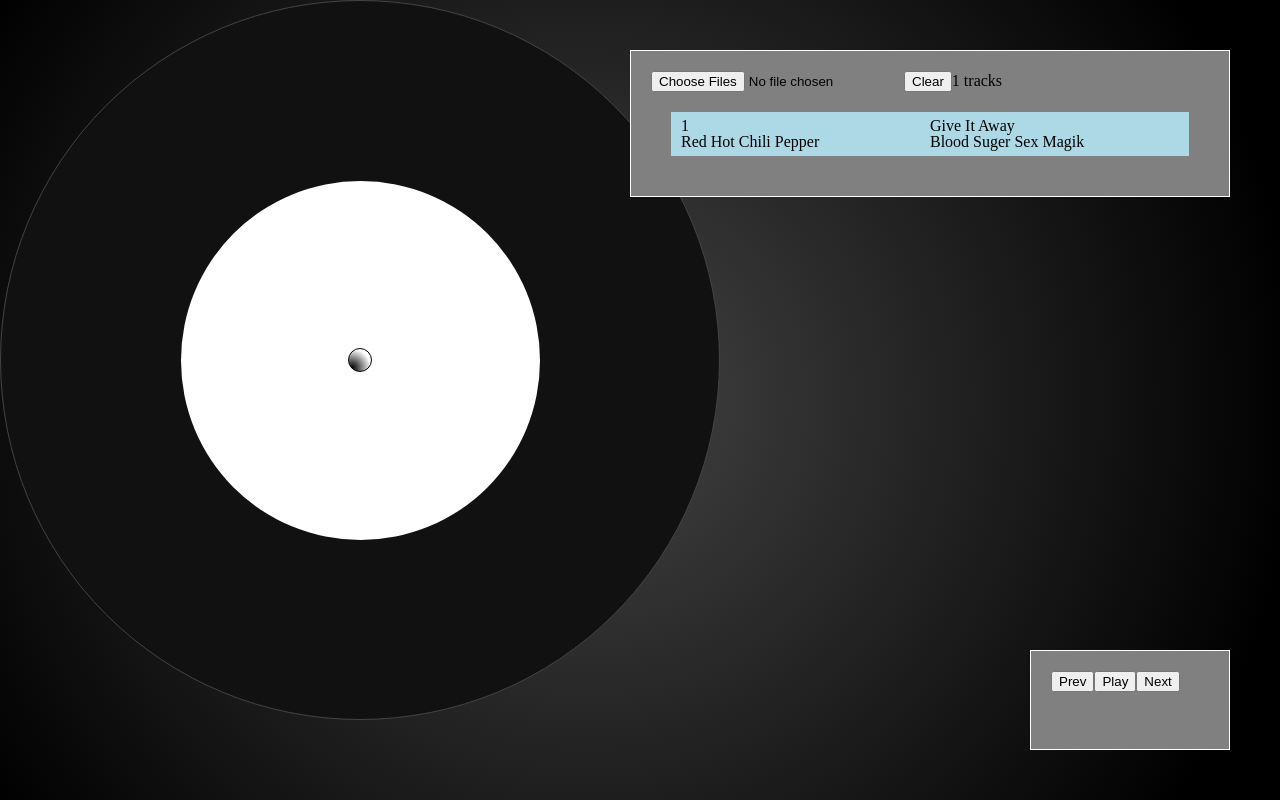
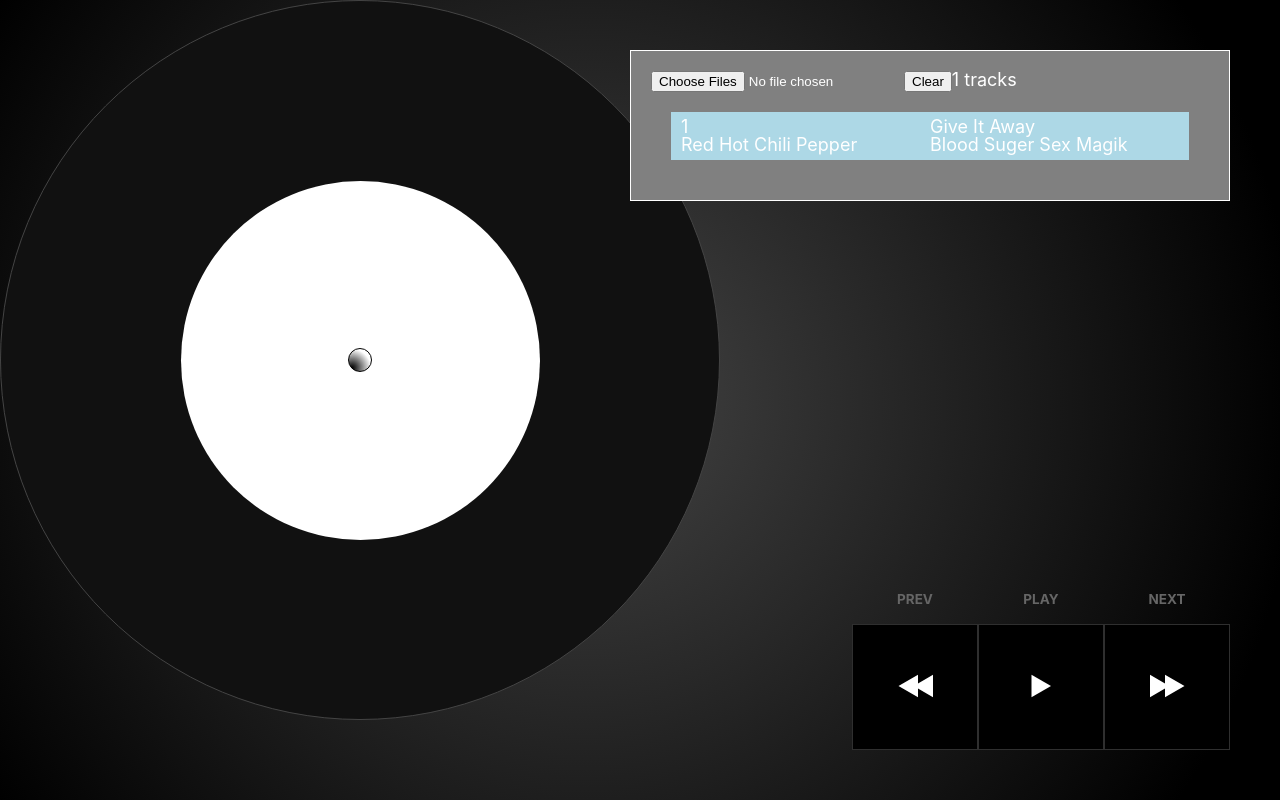
Before and after one commit to amitka/music-player, a React (Create React App) app: page / in a window 1280 px wide. Built offline with nearby package versions, Linux system fonts and the light colour scheme; no server answers.

Commit message:
player style

```diff
--- /dev/null
+++ b/src/Icons/Icons.js
@@ -0,0 +1,45 @@
+import React from "react";
+
+export const Play = (
+  <svg
+    width="20"
+    height="24"
+    xmlns="http://www.w3.org/2000/svg"
+    className="svg-icon"
+  >
+    <path d="M20 12L.5 23.258V.742L20 12z" />
+  </svg>
+);
+
+export const FastForward = (
+  <svg
+    width="35"
+    height="24"
+    fill="none"
+    xmlns="http://www.w3.org/2000/svg"
+    className="svg-icon"
+  >
+    <path
+      fill-rule="evenodd"
+      clip-rule="evenodd"
+      d="M15 9.402V.742L34.5 12 15 23.258v-8.66l-15 8.66V.742l15 8.66z"
+      fill="#fff"
+    />
+  </svg>
+);
+
+export const FastRewind = (
+  <svg
+    width="35"
+    height="24"
+    fill="none"
+    xmlns="http://www.w3.org/2000/svg"
+    className="svg-icon"
+  >
+    <path
+      fill-rule="evenodd"
+      clip-rule="evenodd"
+      d="M20 14.598v8.66L.5 12 20 .742v8.66l15-8.66v22.516l-15-8.66z"
+    />
+  </svg>
+);
--- a/src/components/Player/Player.js
+++ b/src/components/Player/Player.js
@@ -1,5 +1,7 @@
-import React from 'react';
-import { useMusicPlayer } from '../../hooks/useMusicPlayer';
+import React from "react";
+import { useMusicPlayer } from "../../hooks/useMusicPlayer";
+import * as Icons from "../../Icons/Icons";
+import className from "classnames";
 
 export const Player = () => {
   const {
@@ -12,11 +14,27 @@ export const Player = () => {
 
   return (
     <div className="player-container">
-      <button onClick={() => playPreviousTrack() }>Prev</button>
-      <button onClick={() => playTrack(currentTrackIndex) }>
-        { isPlaying ? "Pause" : "Play"}
-      </button>
-      <button onClick={() => playNextTrack() }>Next</button>
+      <div className="btn-wrapper" onClick={() => playPreviousTrack()}>
+        <label className="btn-lbl">Prev</label>
+        <div className="btn-box">
+          <span>{Icons.FastRewind}</span>
+        </div>
+      </div>
+      <div className="btn-wrapper">
+        <label className="btn-lbl">{isPlaying ? "Pause" : "Play"}</label>
+        <div
+          className={className("btn-box", { "is-playing": isPlaying })}
+          onClick={() => playTrack(currentTrackIndex)}
+        >
+          <span>{Icons.Play}</span>
+        </div>
+      </div>
+      <div className="btn-wrapper" onClick={() => playNextTrack()}>
+        <label className="btn-lbl">Next</label>
+        <div className="btn-box">
+          <span>{Icons.FastForward}</span>
+        </div>
+      </div>
     </div>
-  )
-}
+  );
+};
--- a/src/components/Player/Player.scss
+++ b/src/components/Player/Player.scss
@@ -1,11 +1,53 @@
+@import "../../style/shared.scss";
 //
 .player-container {
-  width: 200px;
-  height: 100px;
-  padding: 20px;
-  background-color: grey;
-  border: 1px solid white;
+  //width: 200px;
+  //height: 100px;
+  //padding: 20px;
   position: absolute;
   bottom: 50px;
   right: 50px;
+  display: flex;
+  flex-flow: row nowrap;
+  align-items: center;
+
+  .btn-wrapper {
+    display: flex;
+    flex-flow: column nowrap;
+    align-items: center;
+
+    .btn-lbl {
+      @include lbl-text-style();
+      padding: $global-spacing-gap 0px;
+    }
+
+    .btn-box {
+      min-width: 7rem;
+      min-height: 7rem;
+      background-color: var(--color-primary-100);
+      border: 1px solid var(--color-border-100);
+      position: relative;
+      display: flex;
+      align-items: center;
+      justify-content: center;
+      transition: all 0.15s ease-in-out;
+
+      &.is-playing {
+        background-color: var(--color-secondary-100);
+
+        .svg-icon {
+          fill: var(--color-primary-100);
+        }
+      }
+
+      &:not(.is-playing):hover {
+        background-color: var(--color-hover-200);
+        cursor: pointer;
+      }
+
+      .svg-icon {
+        fill: var(--color-secondary-100);
+      }
+    }
+  }
 }
--- a/src/containers/MusicPlayer/MusicPlayer.scss
+++ b/src/containers/MusicPlayer/MusicPlayer.scss
@@ -1,7 +1,9 @@
 .app-container {
   width: 100%;
   height: 100%;
-  background: radial-gradient(715.00px at 45.83% 50%, #444444 0%, #000000 100%);
+  background: radial-gradient(715px at 45.83% 50%, #444444 0%, #000000 100%);
   overflow: hidden;
   position: relative;
+  font-weight: 400;
+  color: var(--color-font-700);
 }
--- a/src/index.scss
+++ b/src/index.scss
@@ -1,9 +1,16 @@
 html {
   width: 100vw;
   height: 100vh;
+  font-family: -apple-system, BlinkMacSystemFont, "Segoe UI", "Roboto", "Oxygen",
+    "Ubuntu", "Cantarell", "Fira Sans", "Droid Sans", "Helvetica Neue",
+    sans-serif;
+  font-size: 18px;
+  -webkit-font-smoothing: antialiased;
+  -moz-osx-font-smoothing: grayscale;
 }
 
-body, #root {
+body,
+#root {
   width: 100%;
   height: 100%;
 }
--- a/src/style/shared.scss
+++ b/src/style/shared.scss
@@ -1,8 +1,28 @@
 //
-.dark-theme{
+$font-size-100: 1.8rem;
+$font-size-200: 1rem;
+$font-size-300: 0.75rem;
+//
+$global-spacing-gap: 1rem;
+
+@mixin lbl-text-style {
+  color: var(--color-font-400);
+  font-size: $font-size-300;
+  font-weight: 700;
+  text-transform: uppercase;
+}
+
+.dark-theme {
   --color-primary-100: #000;
   --color-primary-200: #111;
   --color-primary-400: #444;
   //
   --color-secondary-100: #fff;
+  //
+  --color-border-100: #2f2f2f;
+  //
+  --color-font-700: #fff;
+  --color-font-400: #666;
+  //
+  --color-hover-200: #2b2b2b;
 }
```
Also changed, not shown: src/App.js (+4 -4 lines), src/style/fonts.scss (added).
